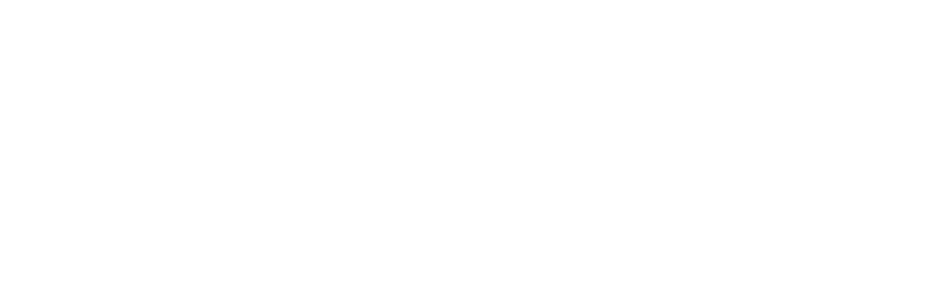
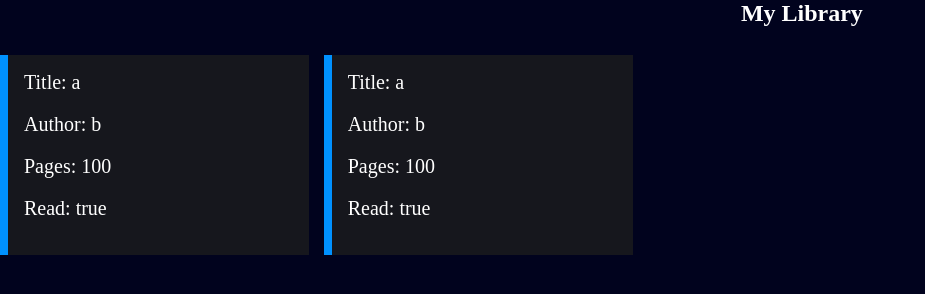
Before and after one commit to Mahdi-Kahdouie/library, a plain HTML site: page index.html in a window 1280 px wide. Shown: the whole page, without its empty margins (0-925 px from the left). Drawn offline with Linux system fonts and the light colour scheme.

Commit message:
Add DOM to javascript
Add DOM and displayBook function to the project

```diff
--- a/index.html
+++ b/index.html
@@ -1,13 +1,21 @@
-<!DOCTYPE html>
+<!doctype html>
 <html lang="en">
-<head>
-    <meta charset="UTF-8">
-    <meta name="viewport" content="width=device-width, initial-scale=1.0">
-    <link rel="stylesheet" href="style.css">
-     <script src="javascript.js" defer></script>
+  <head>
+    <meta charset="UTF-8" />
+    <meta name="viewport" content="width=device-width, initial-scale=1.0" />
+    <link rel="stylesheet" href="style.css" />
+    <script src="javascript.js" defer></script>
     <title>Library</title>
-</head>
-<body>
-
-</body>
+  </head>
+  <body>
+    <div class="container">
+      <div class="library-text">My Library</div>
+      <!-- <div class="card-body">
+        <div class="book-text">Title</div>
+        <div class="book-text">Author</div>
+        <div class="book-text">Pages</div>
+        <div class="book-text">Read Status</div>
+      </div> -->
+    </div>
+  </body>
 </html>
--- a/javascript.js
+++ b/javascript.js
@@ -1,25 +1,48 @@
 const myLibrary = [];
 
-
-function Book(title, author, pages , read) {
-
-    this.title=title;
-    this.author=author;
-    this.pages=pages;
-    this.read=read;
-
-
+function Book(title, author, pages, read) {
+  this.title = title;
+  this.author = author;
+  this.pages = pages;
+  this.read = read;
 }
 
-
-
-function addBookToLibrary(title, author, pages , read) {
-
-   const newBook = new Book(title, author, pages , read);
-   myLibrary.push(newBook);
-
+function addBookToLibrary(title, author, pages, read) {
+  const newBook = new Book(title, author, pages, read);
+  myLibrary.push(newBook);
 }
 
-addBookToLibrary("a","b",123,true)
+function displayBooks() {
+  myLibrary.forEach((book) => {
+    const card = document.createElement("div");
+    card.classList.add("card-body");
+    const title = document.createElement("div");
+    title.textContent = `Title: ${book.title}`;
+    title.classList.add("book-text");
+    card.appendChild(title);
 
-console.log(myLibrary)
+    const author = document.createElement("div");
+    author.textContent = `Author: ${book.author}`;
+    author.classList.add("book-text");
+    card.appendChild(author);
+
+    const pages = document.createElement("div");
+    pages.textContent = `Pages: ${book.pages}`;
+    pages.classList.add("book-text");
+    card.appendChild(pages);
+
+    const read = document.createElement("div");
+    read.textContent = `Read: ${book.read}`;
+    read.classList.add("book-text");
+    card.appendChild(read);
+
+    const container = document.querySelector(".container");
+    container.appendChild(card);
+  });
+}
+
+addBookToLibrary("a", "b", 100, true);
+
+addBookToLibrary("a", "b", 100, true);
+
+displayBooks();
--- a/style.css
+++ b/style.css
@@ -0,0 +1,41 @@
+body {
+  background-color: rgb(1, 3, 30);
+  margin: 0%;
+}
+
+* {
+  box-sizing: border-box;
+}
+
+.container {
+  display: grid;
+  grid-template-rows: 40px auto;
+  grid-template-columns: 1fr 1fr 1fr 1fr;
+  gap: 15px;
+}
+
+.library-text {
+  grid-area: 1/3/2/4;
+  font-size: 24px;
+  font-weight: bold;
+  text-align: center;
+  color: white;
+}
+
+.card-body {
+  width: 100%;
+  height: 200px;
+  grid-column: auto;
+  grid-row: 2/3;
+  /* grid-area: 2/1/3/2; */
+  background-color: rgba(29, 29, 29, 0.78);
+  display: grid;
+  padding: 16px;
+  border-left: 8px solid #0091ff;
+
+}
+
+.book-text {
+  color: #ffffff;
+  font-size: 20px;
+}
```
